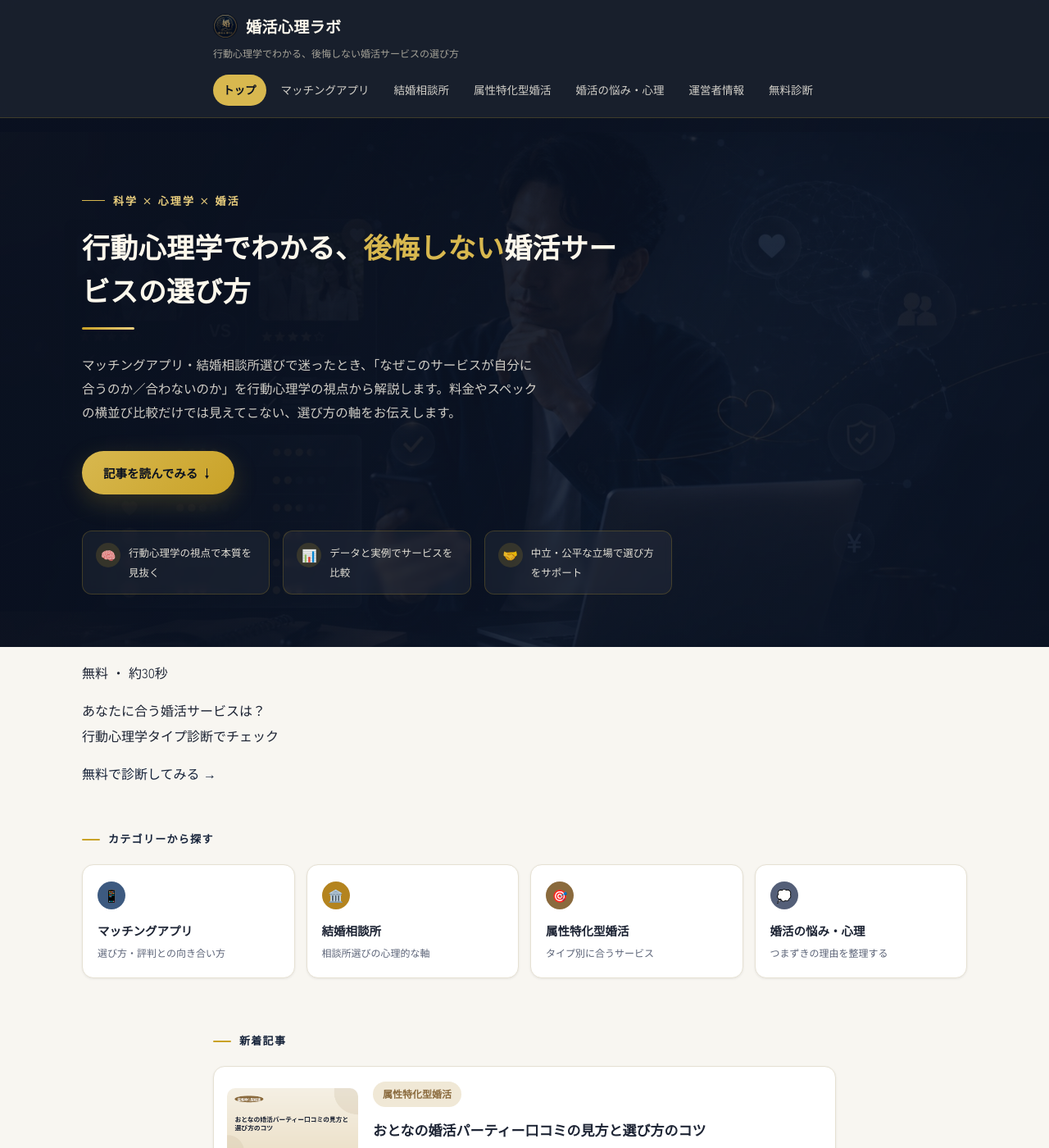
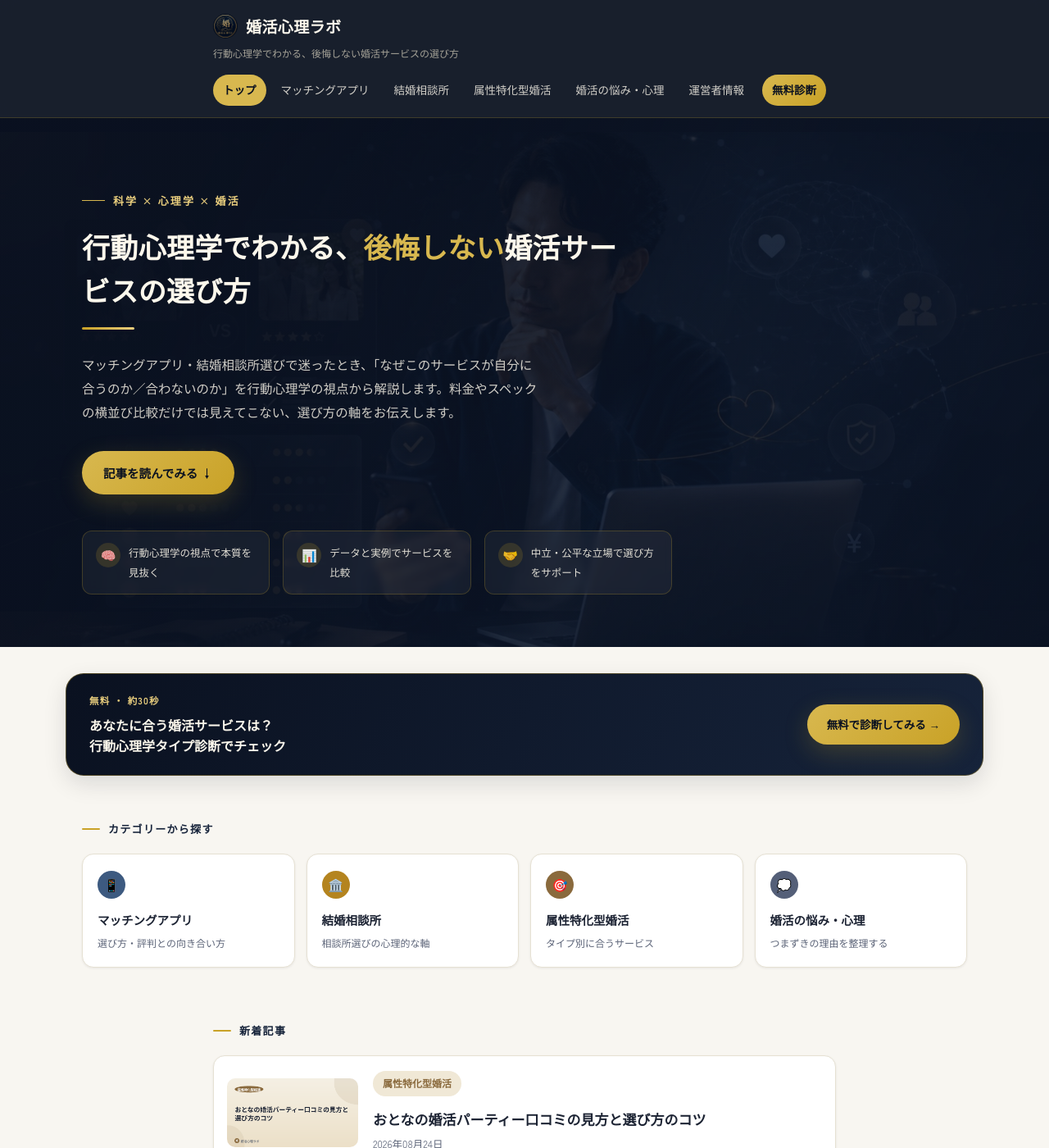
Before and after one commit to consultantshuu0907-afk/konkatsu-psychology-lab, a Jekyll site: the page built from index.md, in a window 1280 px wide and 1400 px high. Shown: the whole window at 82% size. Built offline with Jekyll 4.4.1, drawn with Linux system fonts in a browser that asks for light colours.

Commit message:
Add files via upload

```diff
--- a/assets/css/style.css
+++ b/assets/css/style.css
@@ -182,6 +182,12 @@
 }
 .site-nav a:hover { color: var(--gold-300); background: rgba(201, 162, 39, 0.14); text-decoration: none; }
 .site-nav a.active { color: var(--navy-900); background: var(--gold-400); font-weight: 700; }
+.site-nav a.nav-cta {
+  background: linear-gradient(135deg, var(--gold-400), var(--gold-500));
+  color: var(--navy-900); font-weight: 700; margin-left: 4px;
+}
+.site-nav a.nav-cta:hover { background: linear-gradient(135deg, var(--gold-300), var(--gold-400)); color: var(--navy-900); }
+.site-nav a.nav-cta.active { background: var(--navy-900); color: var(--gold-300); }
 
 /* ---------------- Main ---------------- */
 .site-main { max-width: var(--max-width); margin: 0 auto; padding: 0 20px 72px; }
@@ -306,6 +312,27 @@
   justify-content: center;
   font-size: 15px;
 }
+
+/* ---------------- Shindan (diagnosis) banner ---------------- */
+.shindan-banner { padding: 32px 0 0; }
+.shindan-banner-inner {
+  display: flex; align-items: center; justify-content: space-between; flex-wrap: wrap; gap: 16px;
+  background: linear-gradient(120deg, var(--navy-900), var(--navy-700));
+  border: 1px solid rgba(201, 162, 39, 0.35);
+  border-radius: var(--radius-lg);
+  padding: 22px 28px;
+  box-shadow: var(--shadow-md);
+}
+.shindan-banner-eyebrow { color: var(--gold-300); font-size: 11.5px; font-weight: 700; letter-spacing: 0.1em; margin: 0 0 6px; }
+.shindan-banner-title { color: #fdf8ec; font-size: 16px; font-weight: 700; line-height: 1.6; margin: 0; }
+.shindan-banner-btn {
+  flex: none; display: inline-flex; align-items: center; gap: 6px;
+  background: linear-gradient(135deg, var(--gold-400), var(--gold-500));
+  color: var(--navy-900); font-weight: 700; font-size: 13.5px;
+  padding: 12px 24px; border-radius: 999px; box-shadow: var(--shadow-gold);
+  transition: transform 0.2s ease, box-shadow 0.2s ease;
+}
+.shindan-banner-btn:hover { transform: translateY(-2px); box-shadow: 0 14px 34px rgba(201,162,39,0.32); text-decoration: none; }
 
 /* ---------------- Category quick nav ---------------- */
 .quick-nav {
@@ -693,6 +720,18 @@
   margin-top: 56px;
   border-top: 3px solid var(--gold-500);
 }
+.footer-shindan-cta {
+  display: flex; align-items: center; justify-content: space-between; flex-wrap: wrap; gap: 6px 16px;
+  background: rgba(201, 162, 39, 0.1);
+  border: 1px solid rgba(201, 162, 39, 0.32);
+  border-radius: 12px;
+  padding: 14px 20px;
+  margin-bottom: 22px;
+}
+.footer-shindan-cta span { font-size: 12.5px; color: rgba(253, 248, 236, 0.75); }
+.footer-shindan-cta strong { font-size: 13.5px; color: var(--gold-300); font-weight: 700; }
+.footer-shindan-cta:hover { text-decoration: none; border-color: var(--gold-400); }
+.footer-shindan-cta:hover strong { color: var(--gold-200, var(--gold-300)); text-decoration: underline; }
 .pr-footer-notice { font-size: 12px; color: rgba(253, 248, 236, 0.55); margin: 0 0 16px; max-width: 620px; }
 .footer-nav { display: flex; flex-wrap: wrap; gap: 6px 18px; margin-bottom: 14px; }
 .footer-nav a { font-size: 13px; color: rgba(253, 248, 236, 0.82); }
```
